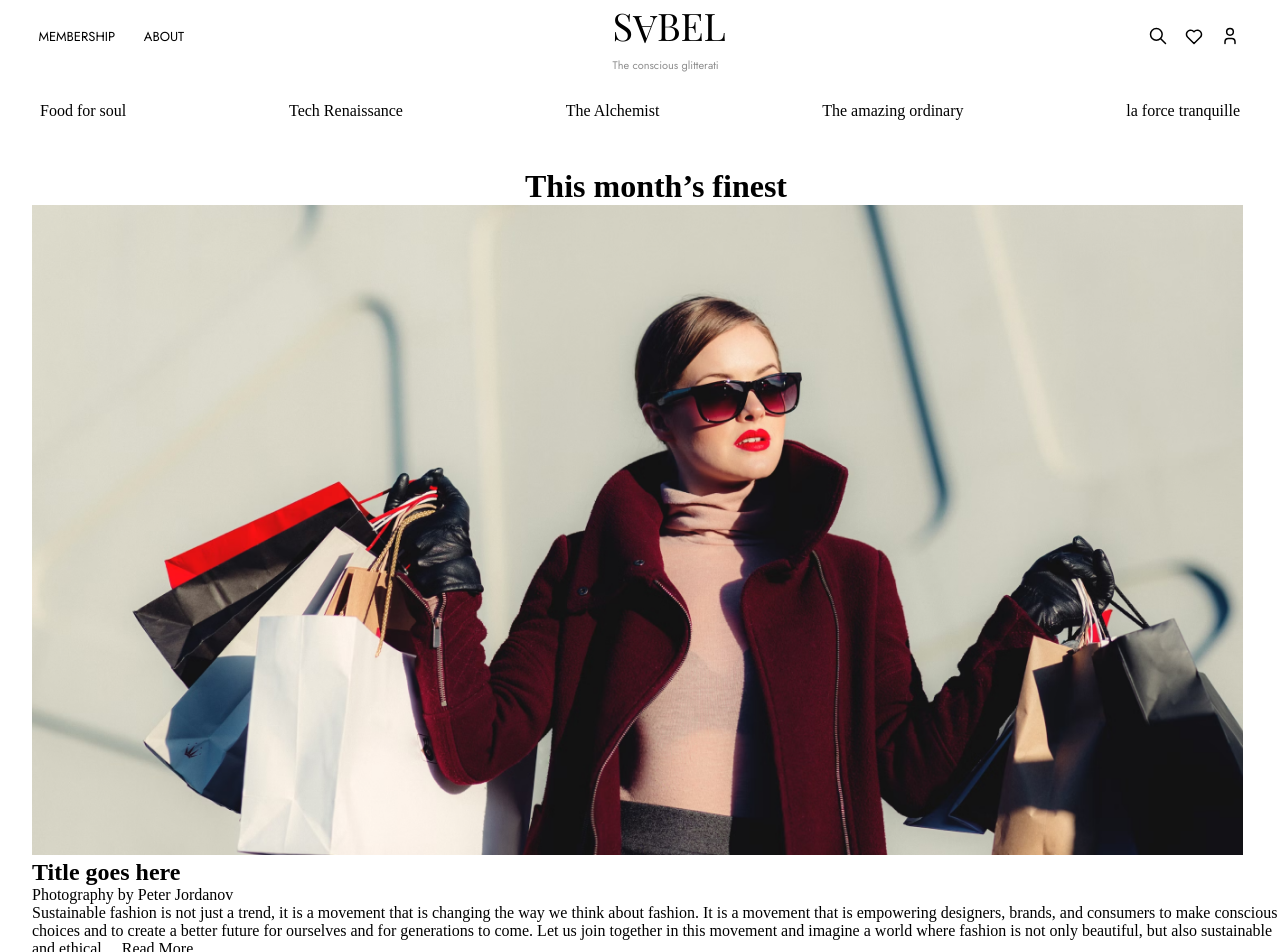
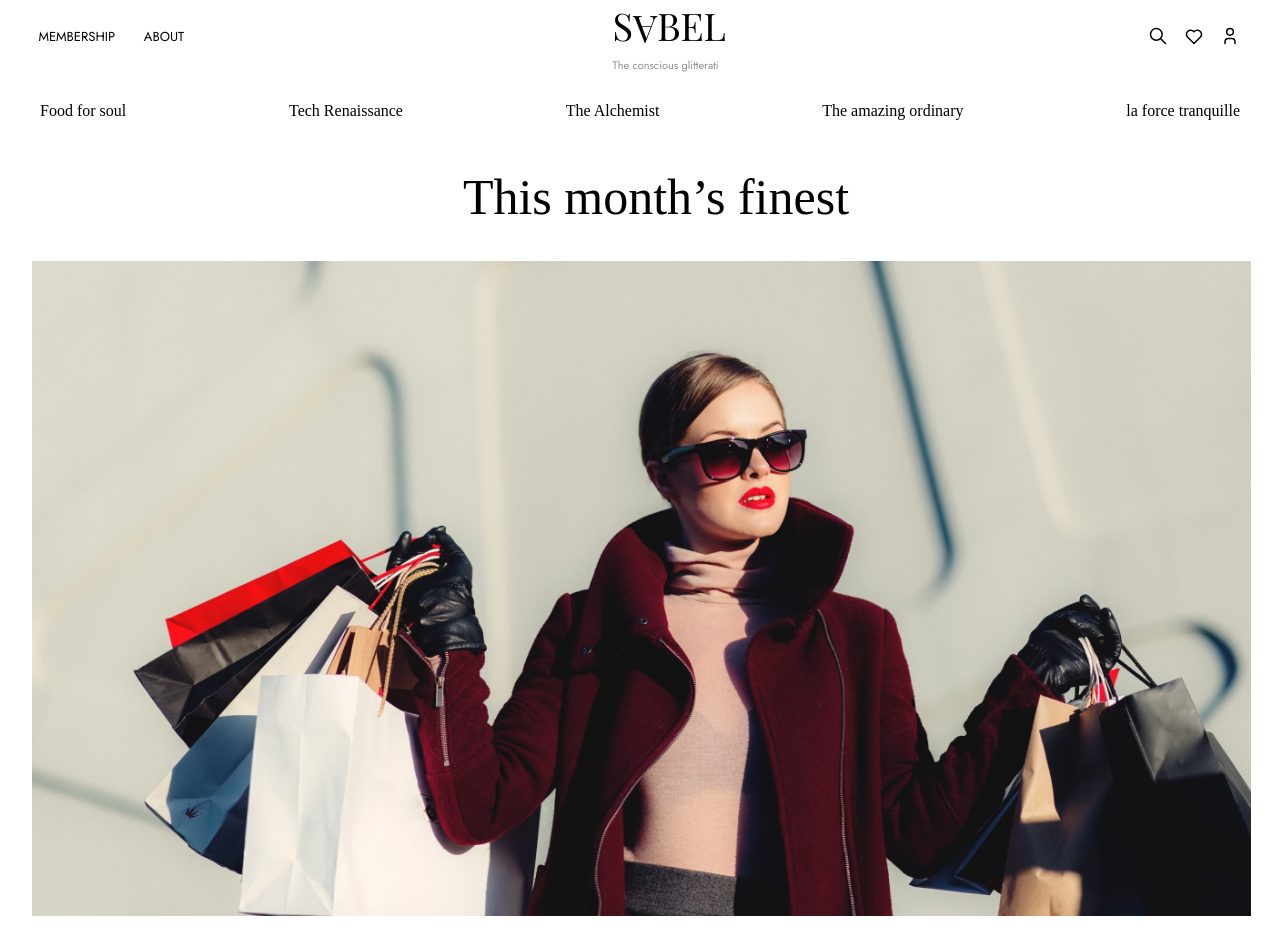
Before and after one commit to Damileee/sabel-blog, a React (Create React App) app: page / in a window 1280 px wide. Shown: the top 952 px of the page. Built offline with nearby package versions, Linux system fonts and the light colour scheme.

Commit message:
Fix: updating the style

```diff
--- a/src/index.css
+++ b/src/index.css
@@ -517,5 +517,17 @@ button:hover {
   overflow: hidden;
 }
 .home_page_img-container {
-  max-width: 97%;
+  max-width: 97.7%;
 }
+.home_page-container h1 {
+  font-weight: 400;
+  font-size: 50px;
+  font-family: "Playfair Display ", serif;
+  margin-bottom: 2.2rem;
+}
+.home_page-container h2 {
+  font-weight: 400;
+  font-size: 44px;
+  font-family: "Playfair Display ", serif;
+  margin: 2rem 0 1rem;
+}
```
